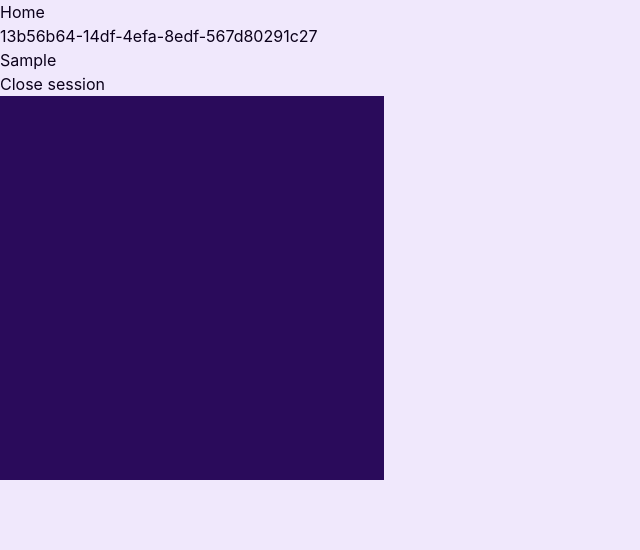
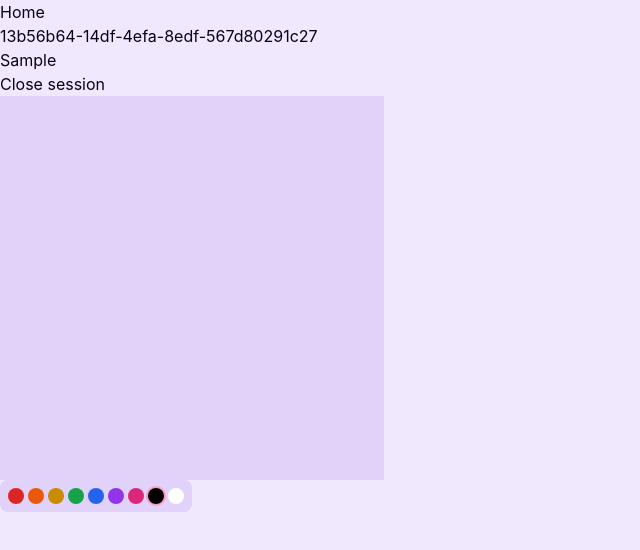
Before and after one commit to javi-diaz47/skess, a React (Vite) app in the folder frontend/: page / in a window 1280 px wide. Both pictures are taken after typing "Sample" into the empty fields and a click on the button 366 px from the left and 140 px from the top of the page. Shown: the top 550 px of the page, without its empty margins (0-640 px from the left). Built offline with nearby package versions, Linux system fonts and the light colour scheme.

Commit message:
feat: add colors to the sketch board

```diff
--- a/frontend/src/components/SketchBoard.tsx
+++ b/frontend/src/components/SketchBoard.tsx
@@ -23,7 +23,23 @@ interface Path {
   color: string
 }
 
+
+export const COLORS = {
+  red: { light: "#f87171", base: "#dc2626", dark: "#991b1b" },
+  orange: { light: "#fb923c", base: "#ea580c", dark: "#9a3412" },
+  yellow: { light: "#facc15", base: "#ca8a04", dark: "#854d0e" },
+  green: { light: "#4ade80", base: "#16a34a", dark: "#166534" },
+  blue: { light: "#60a5fa", base: "#2563eb", dark: "#1e40af" },
+  purple: { light: "#c084fc", base: "#9333ea", dark: "#6b21a8" },
+  pink: { light: "#f472b6", base: "#db2777", dark: "#9d174d" },
+
+  black: { light: "#000", base: "#000", dark: "#000" },
+  white: { light: "#fff", base: "#fff", dark: "#fff" },
+};
+
 export function SketchBoard() {
+
+  const [color, setColor] = useState(COLORS["black"]["base"])
 
   const [paths, setPaths] = useState<Path[]>([])
 
@@ -46,9 +62,10 @@ export function SketchBoard() {
 
     const newPath = new Path2D(lastPath.current)
 
-    setPaths(prev => [...prev, { path: newPath, color: 'green' }])
+    setPaths(prev => [...prev, { path: newPath, color }])
     points.current = []
 
+    svgPath.current.setAttribute("fill", "")
     svgPath.current?.setAttribute("d", "")
   }
 
@@ -63,6 +80,7 @@ export function SketchBoard() {
 
     lastPath.current = pathData
 
+    svgPath.current.setAttribute("fill", color)
     svgPath.current?.setAttribute("d", pathData)
 
   }
@@ -71,8 +89,10 @@ export function SketchBoard() {
     const ctx = canvas.current.getContext('2d')
 
     paths.forEach(cur => {
+      ctx.beginPath()
       ctx.fillStyle = cur.color
       ctx.fill(cur.path)
+      ctx.closePath()
     })
   }
 
@@ -95,10 +115,12 @@ export function SketchBoard() {
   }, [])
 
   return (
+    <>
+
       <div className="relative">
         <canvas
           ref={canvas}
-        className="w-96 h-96 bg-background-800"
+          className="w-96 h-96 bg-background-100 dark:bg-background-800"
           onPointerDown={onPointerDown}
           onPointerMove={onPointerMove}
           onPointerUp={onPointerUp}
@@ -108,7 +130,22 @@ export function SketchBoard() {
             <path ref={svgPath} />
           </g>
         </svg>
+      </div>
+      <div className="flex gap-1 p-2 bg-background-100 dark:bg-background-800 rounded-lg w-fit">
+        {Object.entries(COLORS).map(([name, value]) => {
+          const c = value.base;
 
+          return (
+            <button
+              key={name}
+              onClick={() => setColor(c)}
+              className={`w-4 h-4 rounded-full ${color === c ? 'ring-2 ring-accent-200' : ''}`}
+              style={{ backgroundColor: c }}
+              title={name}
+            />
+          );
+        })}
       </div>
+    </>
   )
 }
```
Lines whose indentation alone changed are shown as unchanged.
